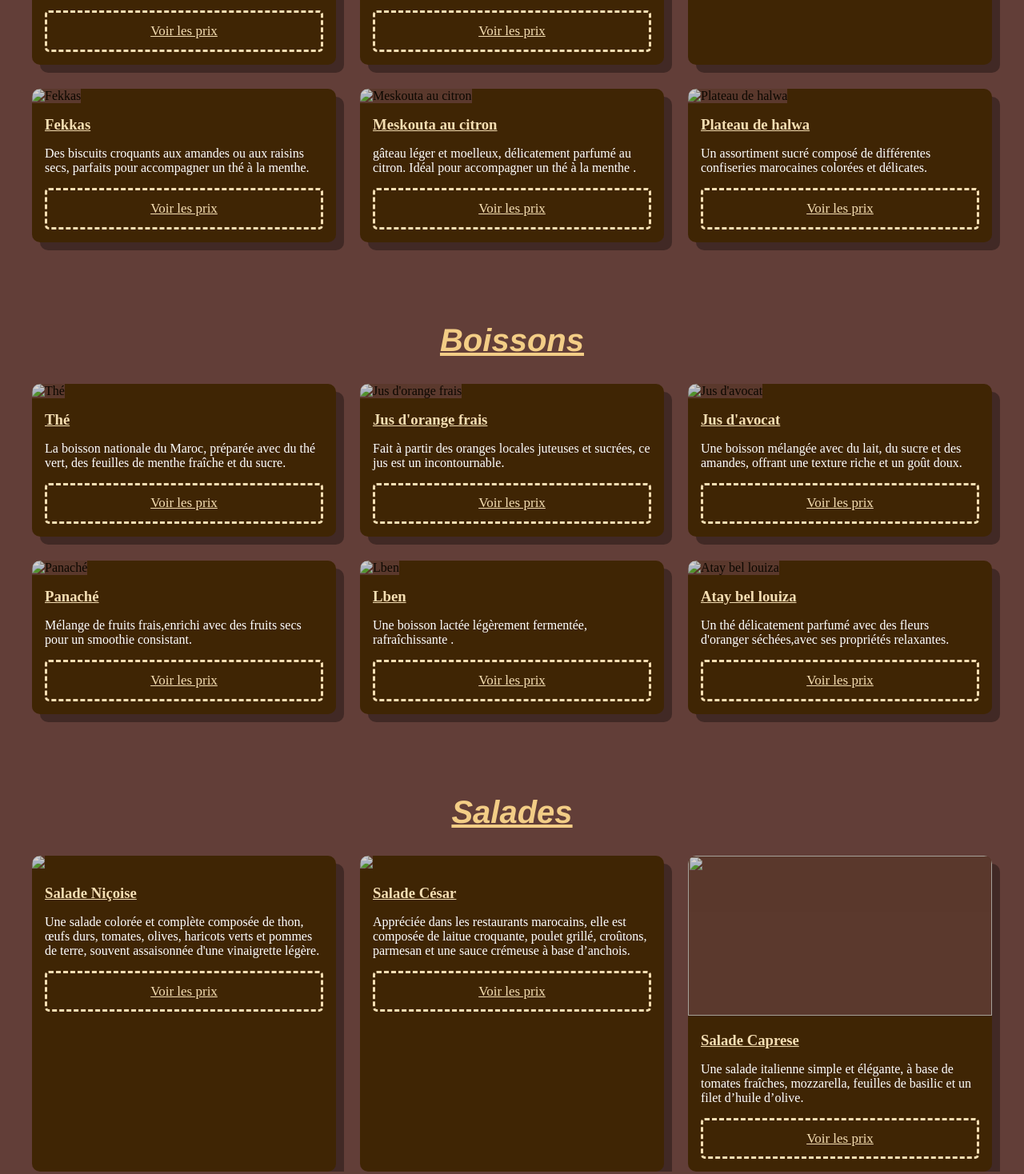
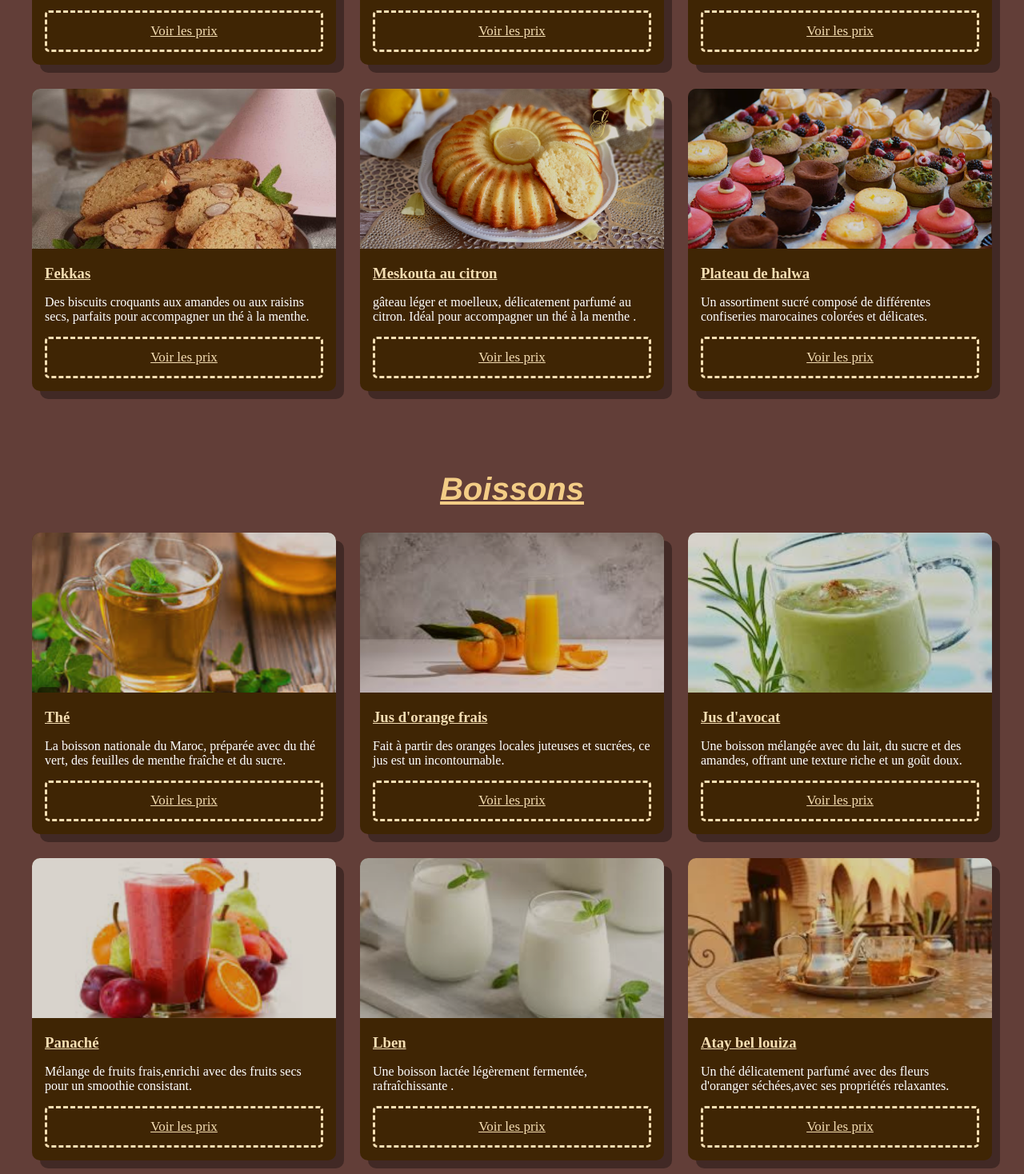
Before and after one commit to hajarlolo/my-website, a plain HTML site: page content.html in a window 1280 px wide. Shown: the part 2416-3884 px from the top of the page at 80% size. Drawn offline with Linux system fonts and the light colour scheme.

Commit message:
Update content.html

```diff
--- a/content.html
+++ b/content.html
@@ -265,7 +265,7 @@
                     <a href="prices.html"> Voir les prix </a>
                 </div>
                 <div class="recipe">
-                    <img src="C:\Users\HP\Downloads\pastilla poisson.jpg" alt="Pastilla au poisson">
+                    <img src="pastilla poisson.jpg" alt="Pastilla au poisson">
                     <h3>Pastilla au poisson</h3>
                     <p>Une variante raffinée de la pastilla traditionnelle, avec une farce à base de fruits de mer et
                         d’épices.</p>
@@ -289,28 +289,28 @@
                     <a href="prices.html"> Voir les prix </a>
                 </div>
                 <div class="recipe">
-                    <img src="images\chebakia.jpg" alt="Chebakia">
+                    <img src="chebakia.jpg" alt="Chebakia">
                     <h3>Chebakia</h3>
                     <p>Une pâtisserie en forme de fleur, frite puis trempée dans du miel et saupoudrée de graines de
                         sésame.</p>
                     <a href="prices.html"> Voir les prix </a>
                 </div>
                 <div class="recipe">
-                    <img src="images\fekkas.jpg" alt="Fekkas">
+                    <img src="fekkas.jpg" alt="Fekkas">
                     <h3>Fekkas</h3>
                     <p>Des biscuits croquants aux amandes ou aux raisins secs, parfaits pour accompagner un thé à la
                         menthe.</p>
                     <a href="prices.html"> Voir les prix </a>
                 </div>
                 <div class="recipe">
-                    <img src="images\cake.jpg" alt="Meskouta au citron">
+                    <img src="cake.jpg" alt="Meskouta au citron">
                     <h3>Meskouta au citron</h3>
                     <p>gâteau léger et moelleux, délicatement parfumé au citron. Idéal pour accompagner un thé à la
                         menthe .</p>
                     <a href="prices.html"> Voir les prix </a>
                 </div>
                 <div class="recipe">
-                    <img src="images\plateau.png" alt="Plateau de halwa">
+                    <img src="plateau.png" alt="Plateau de halwa">
                     <h3>Plateau de halwa</h3>
                     <p>Un assortiment sucré composé de différentes confiseries marocaines colorées et délicates.</p>
                     <a href="prices.html"> Voir les prix </a>
@@ -321,39 +321,39 @@
             <h2>Boissons</h2>
             <div class="recipes">
                 <div class="recipe">
-                    <img src="images\the.png" alt="Thé">
+                    <img src="the.png" alt="Thé">
                     <h3>Thé</h3>
                     <p>La boisson nationale du Maroc, préparée avec du thé vert, des feuilles de menthe fraîche et du
                         sucre.</p>
                     <a href="prices.html"> Voir les prix </a>
                 </div>
                 <div class="recipe">
-                    <img src="images\Jus d'orange frais.jpeg" alt="Jus d'orange frais">
+                    <img src="Jus d'orange frais.jpeg" alt="Jus d'orange frais">
                     <h3>Jus d'orange frais</h3>
                     <p>Fait à partir des oranges locales juteuses et sucrées, ce jus est un incontournable.</p>
                     <a href="prices.html"> Voir les prix </a>
                 </div>
                 <div class="recipe">
-                    <img src="images\Jus d'avocat.jpeg" alt="Jus d'avocat">
+                    <img src="Jus d'avocat.jpeg" alt="Jus d'avocat">
                     <h3>Jus d'avocat</h3>
                     <p>Une boisson mélangée avec du lait, du sucre et des amandes, offrant une texture riche et un goût
                         doux.</p>
                     <a href="prices.html"> Voir les prix </a>
                 </div>
                 <div class="recipe">
-                    <img src="images\Panaché.jpeg" alt="Panaché ">
+                    <img src="Panaché.jpeg" alt="Panaché ">
                     <h3>Panaché </h3>
                     <p>Mélange de fruits frais,enrichi avec des fruits secs pour un smoothie consistant.</p>
                     <a href="prices.html"> Voir les prix </a>
                 </div>
                 <div class="recipe">
-                    <img src="images\Lben.jpeg" alt="Lben ">
+                    <img src="Lben.jpeg" alt="Lben ">
                     <h3>Lben </h3>
                     <p>Une boisson lactée légèrement fermentée, rafraîchissante .</p>
                     <a href="prices.html"> Voir les prix </a>
                 </div>
                 <div class="recipe">
-                    <img src="images\Atay bel louiza.jpeg" alt="Atay bel louiza">
+                    <img src="Atay bel louiza.jpeg" alt="Atay bel louiza">
                     <h3> Atay bel louiza</h3>
                     <p>Un thé délicatement parfumé avec des fleurs d'oranger séchées,avec ses propriétés relaxantes.</p>
                     <a href="prices.html"> Voir les prix </a>
@@ -364,21 +364,21 @@
             <h2>Salades</h2>
             <div class="recipes">
                 <div class="recipe">
-                    <img src="images\Salade Niçoise.jpeg" alt=" ">
+                    <img src="Salade Niçoise.jpeg" alt=" ">
                     <h3>Salade Niçoise </h3>
                     <p>Une salade colorée et complète composée de thon, œufs durs, tomates, olives, haricots verts et
                         pommes de terre, souvent assaisonnée d'une vinaigrette légère.</p>
                     <a href="prices.html"> Voir les prix </a>
                 </div>
                 <div class="recipe">
-                    <img src="images\Salade César.jpeg" alt=" ">
+                    <img src="Salade César.jpeg" alt=" ">
                     <h3>Salade César </h3>
                     <p>Appréciée dans les restaurants marocains, elle est composée de laitue croquante, poulet grillé,
                         croûtons, parmesan et une sauce crémeuse à base d’anchois.</p>
                     <a href="prices.html"> Voir les prix </a>
                 </div>
                 <div class="recipe">
-                    <img src="images\Salade Caprese.jpeg" alt="">
+                    <img src="Salade Caprese.jpeg" alt="">
                     <h3>Salade Caprese</h3>
                     <p>Une salade italienne simple et élégante, à base de tomates fraîches, mozzarella, feuilles de
                         basilic et un filet d’huile d’olive.</p>
```
